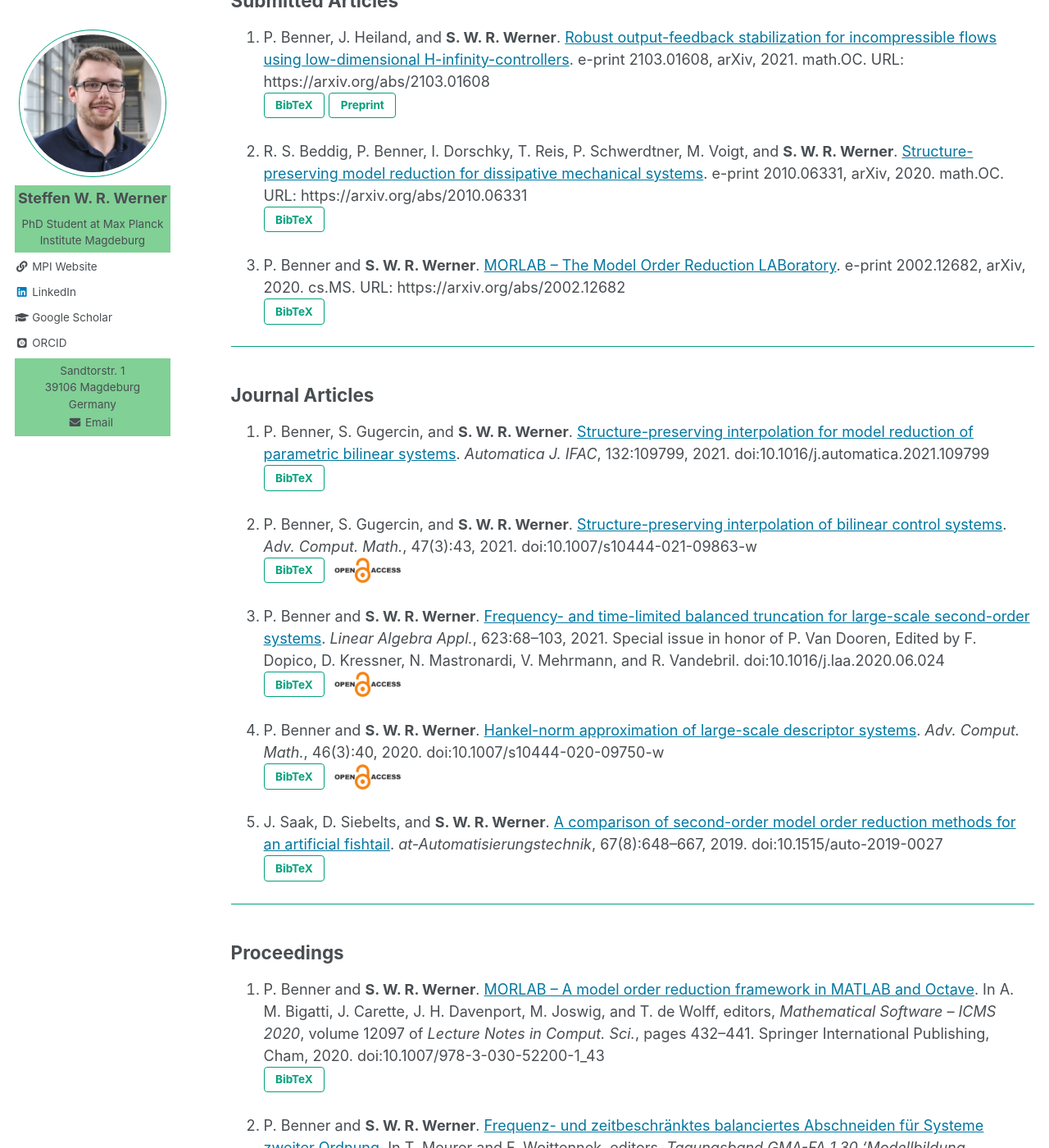
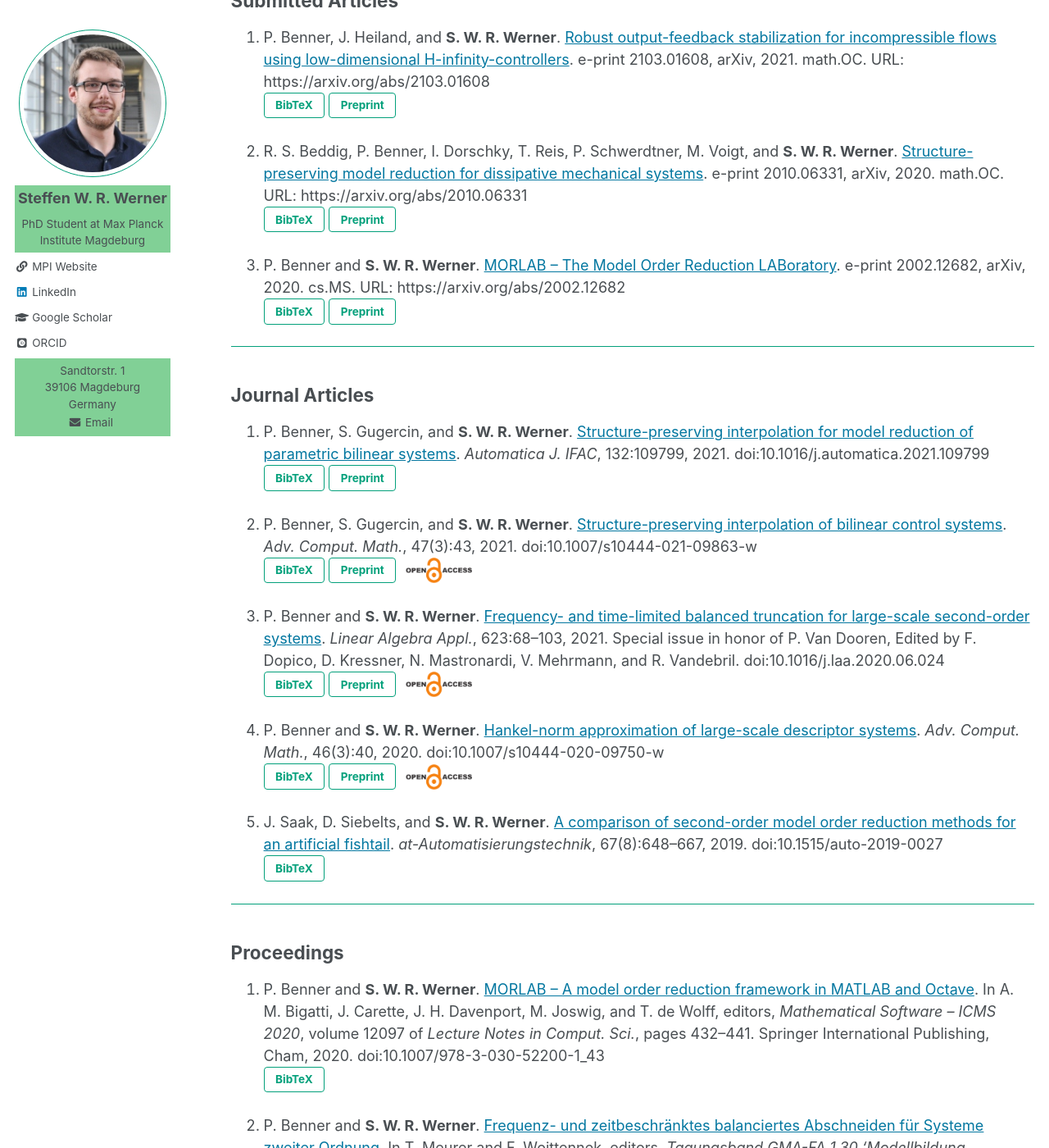
Before and after one commit to ninsteve/ninsteve.github.io, a Jekyll site: the page built from _pages/publications.md, in a window 1280 px wide and 1400 px high, scrolled down 451 px. Shown: the whole window at 82% size. Built offline with Jekyll 4.4.1, drawn with Linux system fonts in a browser that asks for light colours; nearby versions of some CDN libraries; some web fonts are replaced.

Commit message:
Added rest of preprint buttons.

```diff
--- a/_pages/publications.md
+++ b/_pages/publications.md
@@ -57,12 +57,16 @@ and <a target="blank_" href="{{ author.orcid }}">ORCID</a> profiles.
     for dissipative mechanical systems</a>. e-print 2010.06331, arXiv, 2020.
     math.OC. URL: https://arxiv.org/abs/2010.06331
     <button id="morBedBDetal20-pop" class="btn btn--inverse">BibTeX</button>
+    <a target="blank_" href="https://arxiv.org/abs/2010.06331">
+    <button class="btn btn--inverse">Preprint</button></a>
 
 1.  P. Benner and <strong>S. W. R. Werner</strong>. <a target="blank_"
     href="https://arxiv.org/abs/2002.12682">MORLAB &ndash; The Model Order
     Reduction LABoratory</a>. e-print 2002.12682, arXiv, 2020. cs.MS.
     URL: https://arxiv.org/abs/2002.12682
     <button id="morBenW20c-pop" class="btn btn--inverse">BibTeX</button>
+    <a target="blank_" href="https://arxiv.org/abs/2002.12682">
+    <button class="btn btn--inverse">Preprint</button></a>
 
 ---
 
@@ -74,6 +78,8 @@ and <a target="blank_" href="{{ author.orcid }}">ORCID</a> profiles.
     bilinear systems</a>. <i>Automatica J. IFAC</i>, 132:109799, 2021.
     doi:10.1016/j.automatica.2021.109799
     <button id="morBenGW21-pop" class="btn btn--inverse">BibTeX</button>
+    <a target="blank_" href="https://arxiv.org/abs/2007.11269">
+    <button class="btn btn--inverse">Preprint</button></a>
 
 1.  P. Benner, S. Gugercin, and <strong>S. W. R. Werner</strong>. <a
     target="blank_"
@@ -81,6 +87,8 @@ and <a target="blank_" href="{{ author.orcid }}">ORCID</a> profiles.
     interpolation of bilinear control systems</a>. <i>Adv. Comput. Math.</i>,
     47(3):43, 2021. doi:10.1007/s10444-021-09863-w
     <button id="morBenGW21a-pop" class="btn btn--inverse">BibTeX</button>
+    <a target="blank_" href="https://arxiv.org/abs/2005.00795">
+    <button class="btn btn--inverse">Preprint</button></a>
     <a target="_blank" href="https://en.wikipedia.org/wiki/Open_access">
     <img src="../images/open_access_symbol.png" alt="Open Access Published"
     class="openaccess"></a>
@@ -92,6 +100,8 @@ and <a target="blank_" href="{{ author.orcid }}">ORCID</a> profiles.
     Dooren, Edited by F. Dopico, D. Kressner, N. Mastronardi, V. Mehrmann, and
     R. Vandebril. doi:10.1016/j.laa.2020.06.024
     <button id="morBenW21b-pop" class="btn btn--inverse">BibTeX</button>
+    <a target="blank_" href="https://arxiv.org/abs/2001.06185">
+    <button class="btn btn--inverse">Preprint</button></a>
     <a target="_blank" href="https://en.wikipedia.org/wiki/Open_access">
     <img src="../images/open_access_symbol.png" alt="Open Access Published"
     class="openaccess"></a>
@@ -101,6 +111,8 @@ and <a target="blank_" href="{{ author.orcid }}">ORCID</a> profiles.
     of large-scale descriptor systems</a>. <i>Adv. Comput. Math.</i>,
     46(3):40, 2020. doi:10.1007/s10444-020-09750-w
     <button id="morBenW20d-pop" class="btn btn--inverse">BibTeX</button>
+    <a target="blank_" href="https://arxiv.org/abs/1612.06205">
+    <button class="btn btn--inverse">Preprint</button></a>
     <a target="_blank" href="https://en.wikipedia.org/wiki/Open_access">
     <img src="../images/open_access_symbol.png" alt="Open Access Published"
     class="openaccess"></a>
--- a/files/publications/bibtex.html
+++ b/files/publications/bibtex.html
@@ -582,7 +582,7 @@
 @MastersThesis{Wer14,
   author =       {Werner, S.},
   title =        {Numerische {B}erechnung der {E}igenwerte gro{\ss}er
-    {H}amiltonisch-positiver {M}atrizen},
+                  {H}amiltonisch-positiver {M}atrizen},
   school =       {Otto-von-Guericke-Universit{\"a}t},
   year =         2014,
   address =      {Magdeburg, Germany},
```
